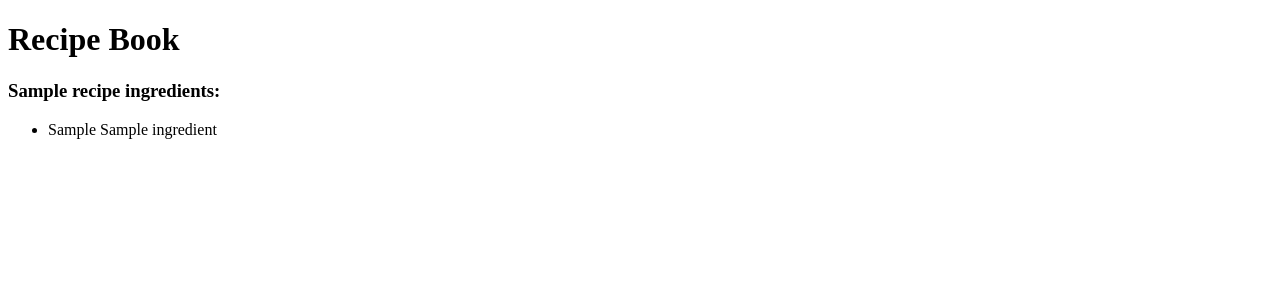
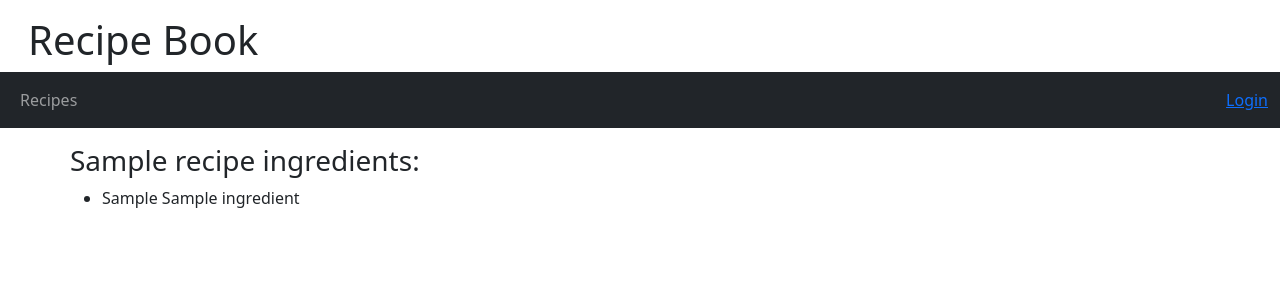
Before and after one commit to vfa59/recipebook-Ang-Vittorio, a Django app: page /recipe/1/ in a window 1280 px wide. Shown: the top 300 px of the page. Run offline with Django 5.2, Linux system fonts and the light colour scheme; tables that the repository leaves empty hold one stand-in row (values such as "Sample post").

Commit message:
Added Bootstrap and navigation bar to base.html

```diff
--- a/recipebook/ledger/templates/base.html
+++ b/recipebook/ledger/templates/base.html
@@ -1,15 +1,49 @@
-<!--ledger/templates/base.html-->
 <!DOCTYPE html>
 <html lang="en-US">
 <head>
-    <title>{% block title %}Recipe Book{% endblock %}</title>
+	<link href="https://cdn.jsdelivr.net/npm/bootstrap@5.3.3/dist/css/bootstrap.min.css" rel="stylesheet" integrity="sha384-QWTKZyjpPEjISv5WaRU9OFeRpok6YctnYmDr5pNlyT2bRjXh0JMhjY6hW+ALEwIH" crossorigin="anonymous">
+
+	<title>{% block title %}Recipe Book{% endblock %}</title>
 </head>
 <body>
-    <header>
-        <h1>Recipe Book</h1>
-    </header>
-    <div id="content">
-        {% block content %}{% endblock %}
+    <div class="container-fluid mt-3">
+        <h1 class="ms-3">{% block page_title %}Recipe Book{% endblock %}</h1>
+    </div>
+
+	<nav class="navbar navbar-expand navbar-dark bg-dark">
+		<div class="container-fluid">
+			<div>
+				<ul class="navbar-nav">
+					<li class="nav-item">
+						<a class="nav-link" href="{% url 'ledger:recipes_list' %}">Recipes</a>
+					</li>
+				</ul>
+			</div>
+			<div>
+				<ul class="navbar-nav">
+					<li class="nav-item">
+						{% if user.is_authenticated %}
+						    <form method="post" action="{% url 'logout' %}?next={% url 'login' %}">
+						        {% csrf_token %}
+						        {{ form.as_p }}
+						        <button class="nav-link" type="submit">Logout</button>
+						    </form>
+						{% else %}
+						    <a href="{% url 'login' %}">Login</a>
+						{% endif %}
+					</li>
+				</ul>
+			</div>
+		</div>
+	</nav>
+    <div class="container mt-3 px-0">
+        {% block page_header %}{% endblock %}
+    </div>
+	<script src="https://cdn.jsdelivr.net/npm/bootstrap@5.3.3/dist/js/bootstrap.bundle.min.js" integrity="sha384-YvpcrYf0tY3lHB60NNkmXc5s9fDVZLESaAA55NDzOxhy9GkcIdslK1eN7N6jIeHz" crossorigin="anonymous"></script>
+	<div class="container mt-3 px-0">
+        <div id="content">
+		    {% block content %}{% endblock %}
+	    </div>
     </div>
 </body>
 </html>
```
